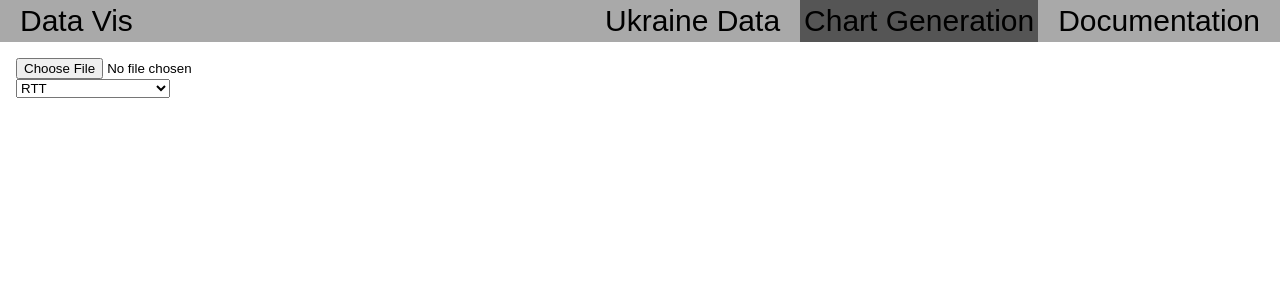
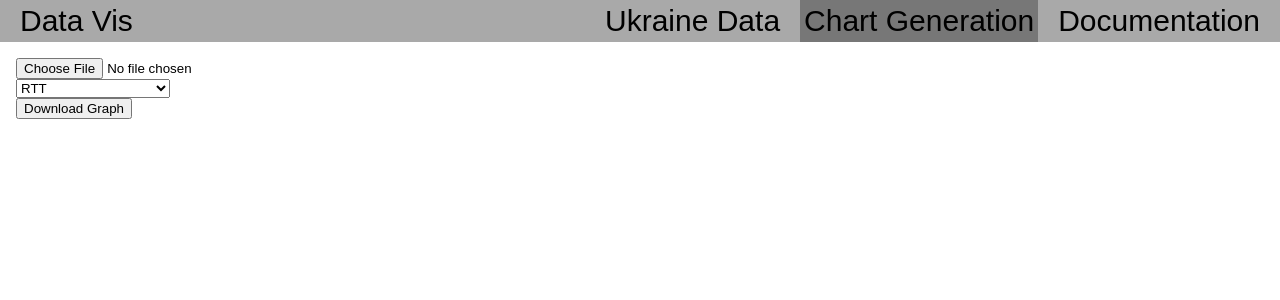
Before and after one commit to Adam-Shaka/datavisfyp, a React (Create React App) app: page /ChartGen in a window 1280 px wide. Shown: the top 300 px of the page. Built offline with nearby package versions, Linux system fonts and the light colour scheme.

Commit message:
download function and some Ql

```diff
--- a/src/Pages/ChartGen.js
+++ b/src/Pages/ChartGen.js
@@ -57,9 +57,25 @@ export default function Chart({}) {
           )}
         </div>
       </section>
+      <section className="download">
+        <button onClick={downloadGraph}>Download Graph</button>
+      </section>
     </div>
   );
 }
+
+const downloadGraph = () => {
+  var svg = document.querySelector("svg");
+  var svgData = new XMLSerializer().serializeToString(svg);
+  var svgBlob = new Blob([svgData], { type: "image/svg+xml;charset=utf-8" });
+  var svgUrl = URL.createObjectURL(svgBlob);
+  var downloadLink = document.createElement("a");
+  downloadLink.href = svgUrl;
+  downloadLink.download = "LineChart.svg";
+  document.body.appendChild(downloadLink);
+  downloadLink.click();
+  document.body.removeChild(downloadLink);
+};
 
 function ChartGen({ data, width, height, selectedColumn }) {
   let margin = { top: 10, right: 100, bottom: 30, left: 100 };
--- a/src/Style.css
+++ b/src/Style.css
@@ -47,7 +47,7 @@ body {
 }
 
 .nav li.active {
-	background-color: #555;
+	background-color: #777;
 }
 
 .nav li:hover {
```
